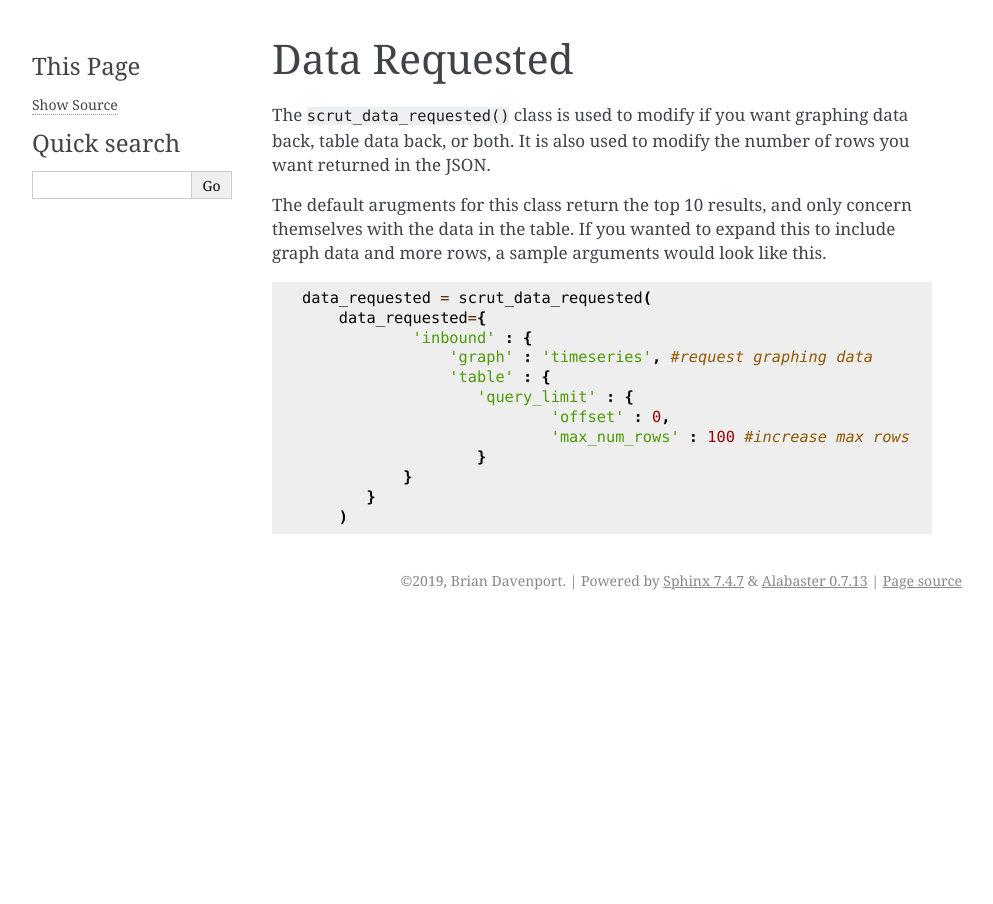
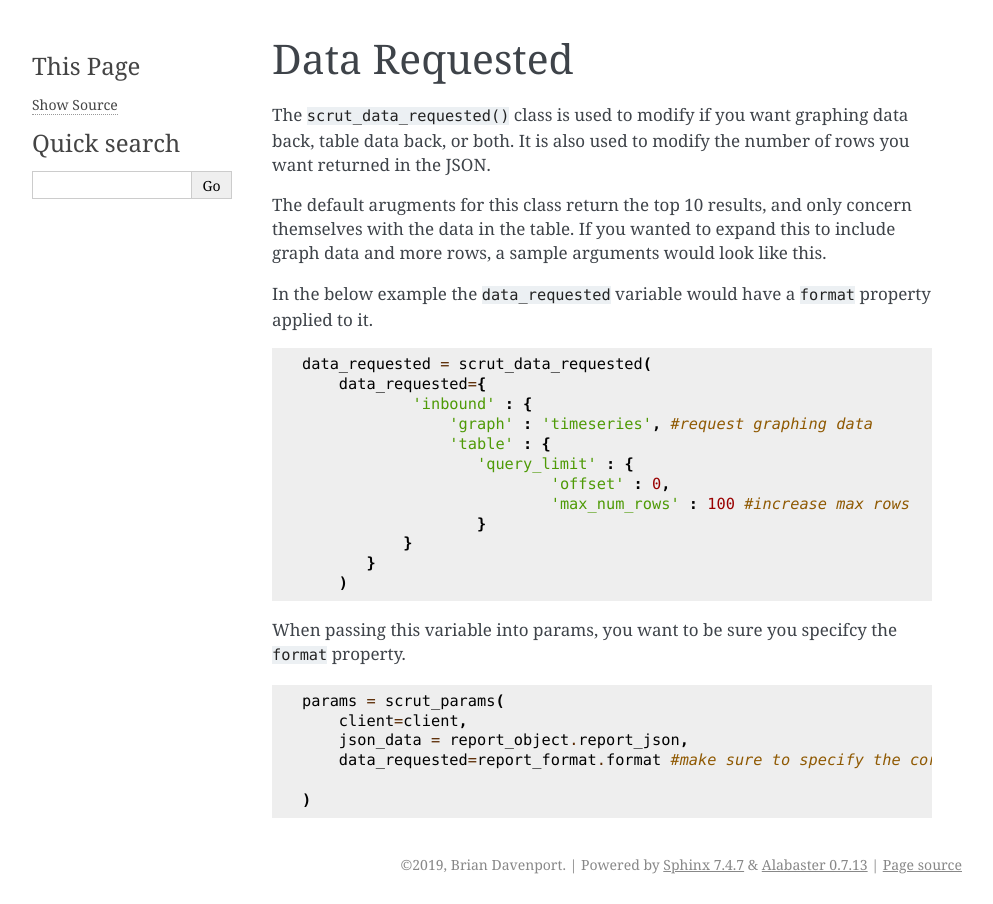
Before and after one commit to briandav22/api_docs, a Sphinx documentation site: the page built from docs/source/api_data_requested.rst, in a window 1280 px wide. Shown: the whole page, without its empty margins (148-1141 px from the left). Built offline with Sphinx 7.4.7, drawn with Linux system fonts in a browser that asks for light colours.

Commit message:
fixing various typos

```diff
--- a/docs/source/api_data_requested.rst
+++ b/docs/source/api_data_requested.rst
@@ -6,6 +6,8 @@
 The ``scrut_data_requested()`` class is used to modify if you want graphing data back, table data back, or both. It is also used to modify the number of rows you want returned in the JSON.
 
 The default arugments for this class return the top 10 results, and only concern themselves with the data in the table. If you wanted to expand this to include graph data and more rows, a sample arguments would look like this.
+
+In the below example the ``data_requested`` variable would have a ``format`` property applied to it.
 
 .. code-block:: python
 
@@ -21,3 +23,15 @@
                }
            }
         )
+
+When passing this variable into params, you want to be sure you specifcy the ``format`` property.
+
+
+.. code-block:: python
+
+    params = scrut_params(
+        client=client,
+        json_data = report_object.report_json,
+        data_requested=report_format.format #make sure to specify the correct property
+
+    )
```
Also changed, not shown: 2 other files.
